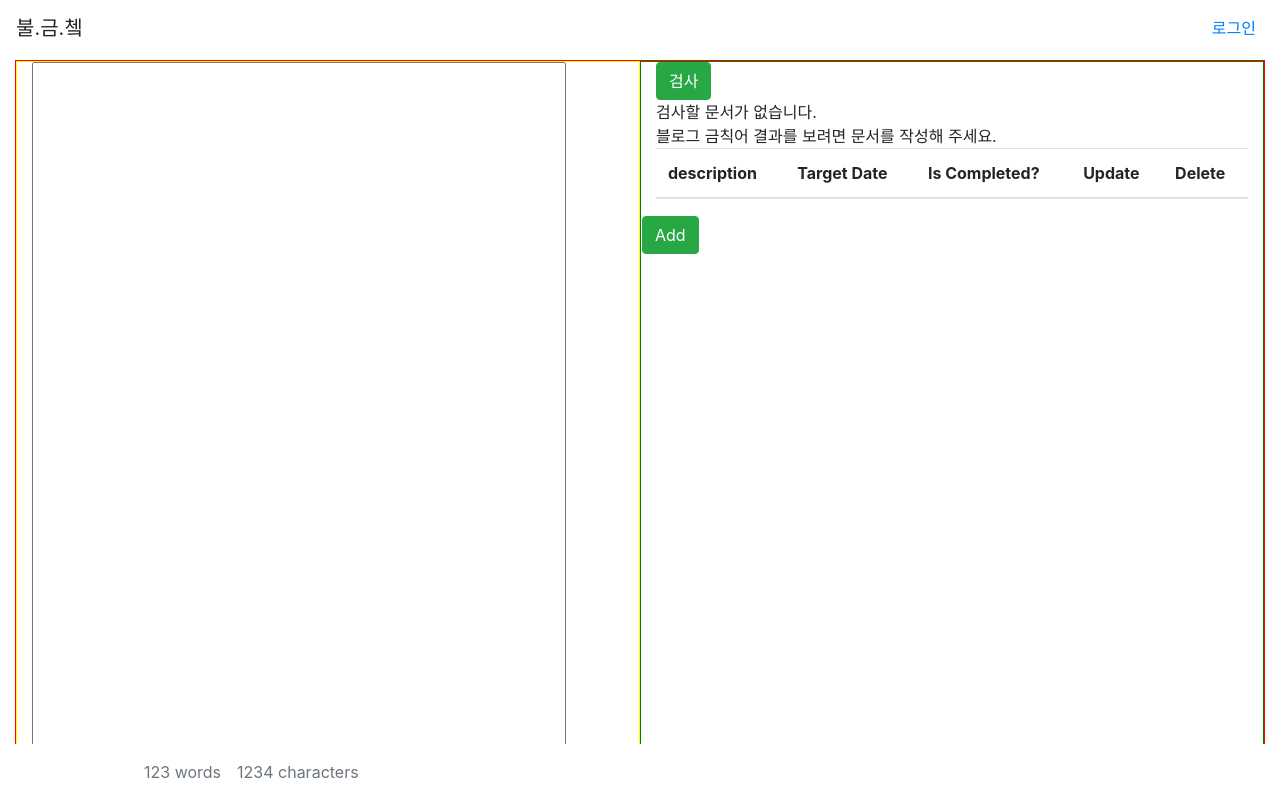
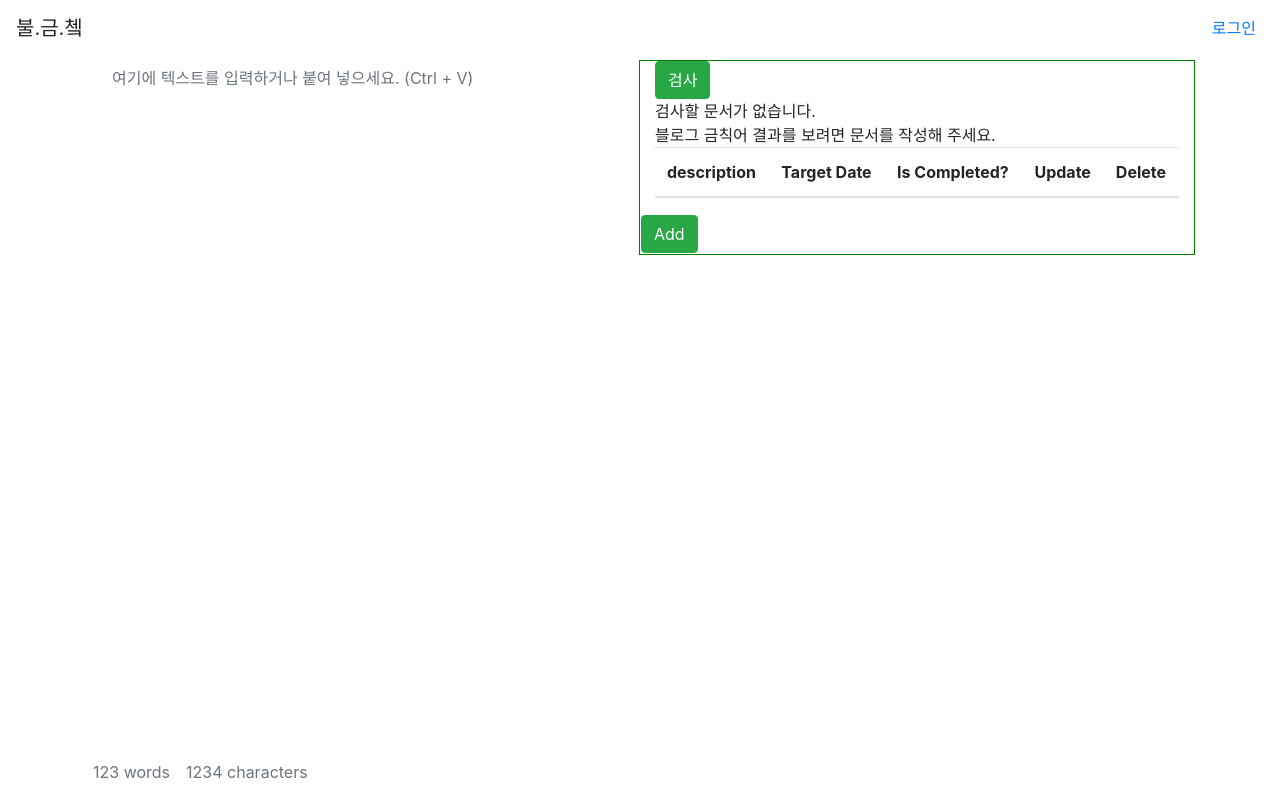
Before and after one commit to keunyop/badwordcheck-web, an Angular app: page / in a window 1280 px wide. Shown: the top 798 px of the page. Built offline with nearby package versions, Linux system fonts and the light colour scheme.

Commit message:
developing

```diff
--- a/src/app/document/document.component.html
+++ b/src/app/document/document.component.html
@@ -1,8 +1,8 @@
-<div class="container" style="border:1px solid red">
+<div class="container">
     <div class="row">
-        <div class="col" style="border:1px solid yellow">
-            <textarea name="document-editor" cols="50" rows="100" placeholder="여기에 텍스트를 입력하거나 붙여(Ctrl + V) 넣으세요.">
-            </textarea>
+        <div class="col">
+            <textarea name="document-editor" class="form-control" placeholder="여기에 텍스트를 입력하거나 붙여 넣으세요. (Ctrl + V)"
+                style="border:none; outline:none; overflow:hidden; resize:none; height:150px"></textarea>
         </div>
         <div class="col" style="border:1px solid green">
             <button (click)="checkBadWords()" class="btn btn-success">검사</button>
--- a/src/app/footer/footer.component.html
+++ b/src/app/footer/footer.component.html
@@ -1,6 +1,6 @@
 <footer>
     <nav class="navbar fixed-bottom navbar-expand-sm bg-white">
-        <div style="width: 120px;"></div>
+        <div class="container">
             <div class="collapse navbar-collapse" id="navbarCollapse">
                 <ul class="navbar-nav mr-auto">
                     <li class="nav-item">
@@ -11,5 +11,6 @@
                     </li>
                 </ul>
             </div>
+        </div>
     </nav>
 </footer>
```
Also changed, not shown: src/assets/bootstrap-4.5.2-dist/css/bootstrap.css. Lines whose indentation alone changed are shown as unchanged.
